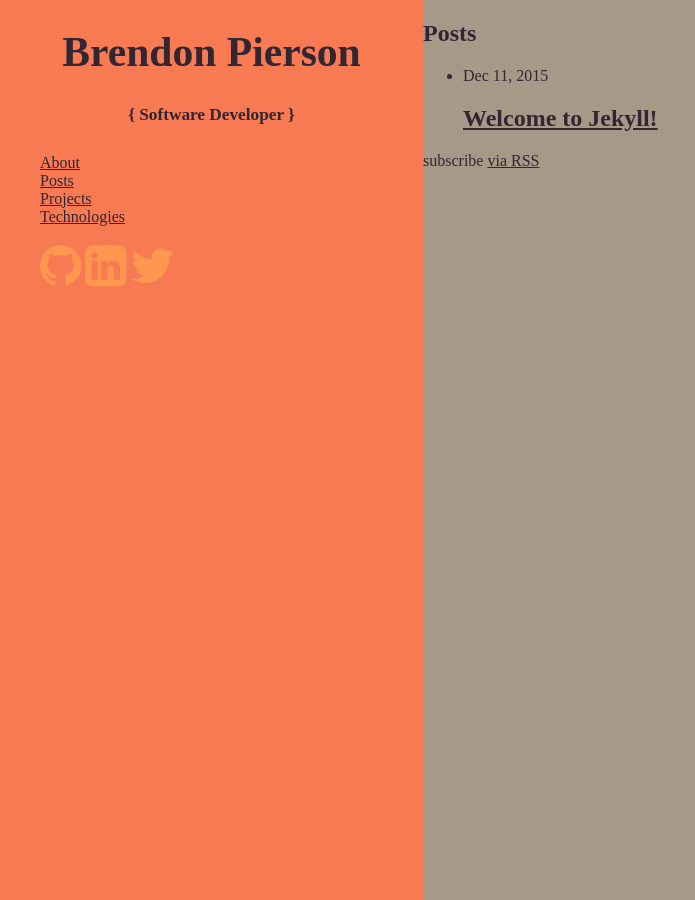
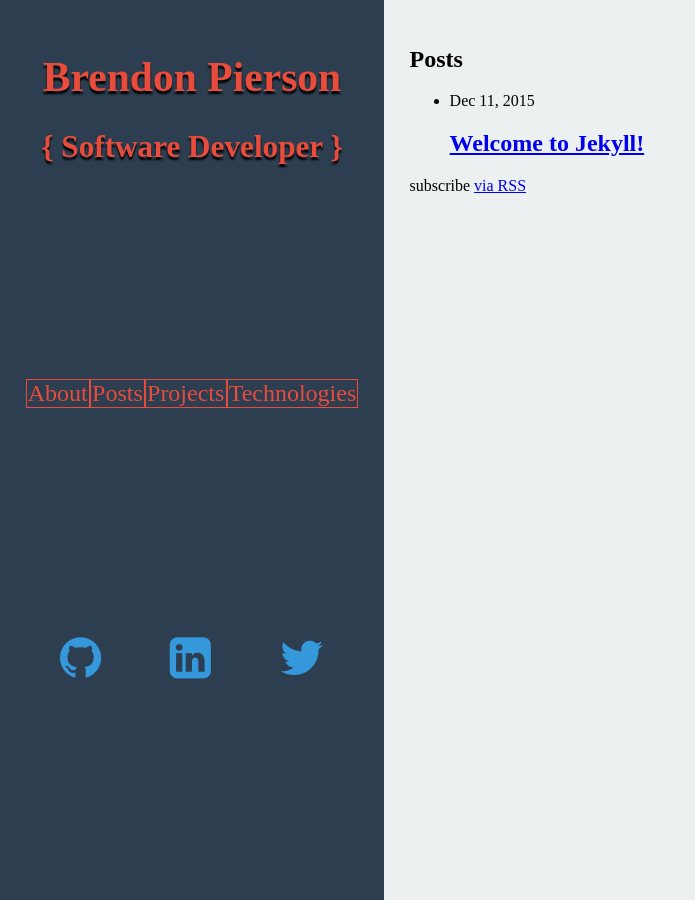
Before and after one commit to BrendonPierson/BrendonPierson.github.io, a Jekyll site: the page built from index.html, in a window 1280 px wide. Shown: the whole page, without its empty margins (0-695 px from the left). Built offline with Jekyll 4.4.1, drawn with Linux system fonts in a browser that asks for light colours; nearby versions of some CDN libraries.

Commit message:
Completed sidebar layout and added media query to hide on small screens

```diff
--- a/_includes/sideBar.html
+++ b/_includes/sideBar.html
@@ -1,23 +1,34 @@
-<div class="sidebar-header">
+<div class="sidebar-column">
+
+  <div class="flex-item sidebar-header">
     <h1>Brendon Pierson</h1>
-  <h5>{ Software Developer }</h5>
+    <h2>{ Software Developer }</h2>
   </div>
-<ul class="menu-links">
+
+  <div class="flex-item">
+    <div class="flex-row menu-links">
       {% for my_page in site.pages %}
         {% if my_page.title %}
-    <li><a href="{{ my_page.url | prepend: site.baseurl }}">{{ my_page.title }}</a></li>
+        <div class="flex-item">
+          <a href="{{ my_page.url | prepend: site.baseurl }}">{{ my_page.title }}</a>
+        </div>
         {% endif %}
       {% endfor %}
-</ul>
+    </div>
+  </div>
 
-<ul class="social-icons-list">
-  <li>
+  <div class="flex-item">
+    <div class="flex-row-center social-icons-list">
+      <div class="flex-item">
         <a href="https://github.com/BrendonPierson"><i class="fa fa-github fa-3x"></i></a>
-  </li>
-  <li>
+      </div>
+      <div class="flex-item">
         <a href="https://www.linkedin.com/in/brendonpierson"><i class="fa fa-linkedin-square fa-3x"></i></a>
-  </li>
-  <li>
+      </div>
+      <div class="flex-item">
         <a href="https://twitter.com/Biersons"><i class="fa fa-twitter fa-3x"></i></a>
-  </li>
-</ul>
+      </div>
+    </div>
+  </div>
+
+</div>
--- a/_layouts/default.html
+++ b/_layouts/default.html
@@ -6,14 +6,20 @@
   <body>
 
     <!-- {% include header.html %} -->
-
-    <div class="flex-container">
+    <!-- <div class="main-wrapper"> -->
+    <div class="sidebar"> {% include sideBar.html %}</div>
+    <div class="main-content">
+      <div class="topNav">Top Nav</div>
+      {{ content }}
+    </div>
+    <!-- </div> -->
+    <!-- <div class="flex-container">
       <div class="sidebar"> {% include sideBar.html %}</div>
       <div class="main-content">
         {{ content }}
       </div>
     </div>
-
+ -->
     <!-- {% include footer.html %} -->
     {% include scripts.html %}
 
--- a/_sass/_base.scss
+++ b/_sass/_base.scss
@@ -1,5 +1,5 @@
-$darkColor: rgb(51, 37, 50);
-$lighterdarkColor: rgb(100, 77, 82);
-$orangeColor: rgb(247, 122, 82);
-$lightorangeColor: rgb(255, 151, 79);
-$greyColor: rgb(164, 154, 135);
+$darkBlue: #2C3E50;
+$red: #E74C3C;
+$white: #ECF0F1;
+$lightBlue: #3498DB;
+$midBlue: #2980B9;
--- a/_sass/_layout.scss
+++ b/_sass/_layout.scss
@@ -2,11 +2,12 @@
   height: 100%;
   padding: 0;
   margin: 0;
-  color: $darkColor;
+  color: #000;
+  box-sizing: border-box;
 }
 
-a {
-  color: $darkColor;
+.topNav {
+  display: none;
 }
 
 .flex-container {
@@ -18,25 +19,48 @@
   margin: 0;
 }
 
+.flex-row {
+  display: flex;
+  flex-direction: row;
+  flex-wrap: wrap;
+  justify-content: space-between;
+}
+
+.flex-row-center {
+  display: flex;
+  flex-direction: row;
+  flex-wrap: wrap;
+  justify-content: center;
+}
+
+.flex-item {
+  flex-grow: 1;
+}
+
 .sidebar {
-  padding: 0;
+  box-sizing: border-box;
+  padding: 2%;
   margin: 0;
+  float: left;
   height: 100%;
-  flex-grow: 1;
-  background-color: $orangeColor;
+  width: 30%;
+  background-color: $darkBlue;
 }
 
 .main-content {
-  padding: 0;
+  box-sizing: border-box;
+  float: right;
+  width:  70%;
+  height: 100%;
+  padding: 2%;
   margin: 0;
-  flex-grow: 5;
-  background-color: $greyColor;
+  background-color: $white;
 }
 
 
 
-// $darkColor: rgb(51, 37, 50);
-// $lighterdarkColor: rgb(100, 77, 82);
-// $orangeColor: rgb(247, 122, 82);
-// $lightorangeColor: rgb(255, 151, 79);
-// $greyColor: rgb(164, 154, 135);
+// $darkBlue: #2C3E50;
+// $red: #E74C3C;
+// $white: #ECF0F1;
+// $lightBlue: #3498DB;
+// $midBlue: #2980B9;
--- /dev/null
+++ b/_sass/_mediaQueries.scss
@@ -0,0 +1,11 @@
+@media screen and (max-width: 620px) {
+  .sidebar {
+    display: none;
+  }
+  .main-content {
+    width: 100%
+  }
+  .topNav {
+    display: block;
+  }
+}
--- a/_sass/_sidebar.scss
+++ b/_sass/_sidebar.scss
@@ -1,23 +1,64 @@
+.sidebar-column {
+  display: flex;
+  height: 100%;
+  flex-direction: column;
+  flex-wrap: nowrap;
+  justify-content: space-around;
+  padding: 0;
+  margin: 0;
+}
+
 .sidebar-header {
   text-align: center;
   font-size: 1.3rem;
+  color: $red;
+  text-shadow: 0px 3px 2px #000;
 }
 
 .menu-links {
-  list-style-type: none;
+  a {
+    color: $red;
+    font-size: 1.5em;
+    display: block;
+    text-align: center;
+    text-decoration: none;
+    border: 1px solid $red;
+    transition: background-color  ease-in-out .3s;
+    transition: color ease-in-out .3s;
+    &:hover {
+      background-color: $lightBlue;
+      color: $darkBlue;
+      transition: background-color ease-in-out .3s;
+      transition: color ease-in-out .3s;
+    }
+  }
 }
 
 .social-icons-list {
-  list-style-type: none;
-  li {
-    display: inline;
-    a {
-      color: $lightorangeColor;
-      transition: color ease-in-out .5s;
-      &:hover {
-        color: $darkColor;
-        transition: color ease-in-out .5s;
-      }
+  margin-top: 10%;
+  i {
+    padding: .1em;
+    border-radius: 100%;
+    transition: background-color ease-in-out .3s;
+    &:hover {
+      background-color: $red;
+      transition: background-color ease-in-out .3s;
+    }
+  }
+  a {
+    display: block;
+    text-align: center;
+    color: $lightBlue;
+    transition: color ease-in-out .3s;
+    &:hover {
+      color: $darkBlue;
+      transition: color ease-in-out .3s;
     }
   }
 }
+
+// $darkBlue: #2C3E50;
+// $red: #E74C3C;
+// $white: #ECF0F1;
+// $lightBlue: #3498DB;
+// $midBlue: #2980B9;
--- a/css/main.scss
+++ b/css/main.scss
@@ -9,40 +9,6 @@
 $base-font-family: "Helvetica Neue", Helvetica, Arial, sans-serif;
 $base-font-size:   16px;
 $base-font-weight: 400;
-$small-font-size:  $base-font-size * 0.875;
-$base-line-height: 1.5;
-
-$spacing-unit:     30px;
-
-$text-color:       #111;
-$background-color: #fdfdfd;
-$brand-color:      #2a7ae2;
-
-$grey-color:       #828282;
-$grey-color-light: lighten($grey-color, 40%);
-$grey-color-dark:  darken($grey-color, 25%);
-
-// Width of the content area
-$content-width:    800px;
-
-$on-palm:          600px;
-$on-laptop:        800px;
-
-
-
-// Use media queries like this:
-// @include media-query($on-palm) {
-//     .wrapper {
-//         padding-right: $spacing-unit / 2;
-//         padding-left: $spacing-unit / 2;
-//     }
-// }
-@mixin media-query($device) {
-    @media screen and (max-width: $device) {
-        @content;
-    }
-}
-
 
 
 // Import partials from `sass_dir` (defaults to `_sass`)
@@ -50,5 +16,6 @@
         "base",
         "layout",
         "syntax-highlighting",
-        "sidebar"
+        "sidebar",
+        "mediaQueries"
 ;
```
Lines whose indentation alone changed are shown as unchanged.
